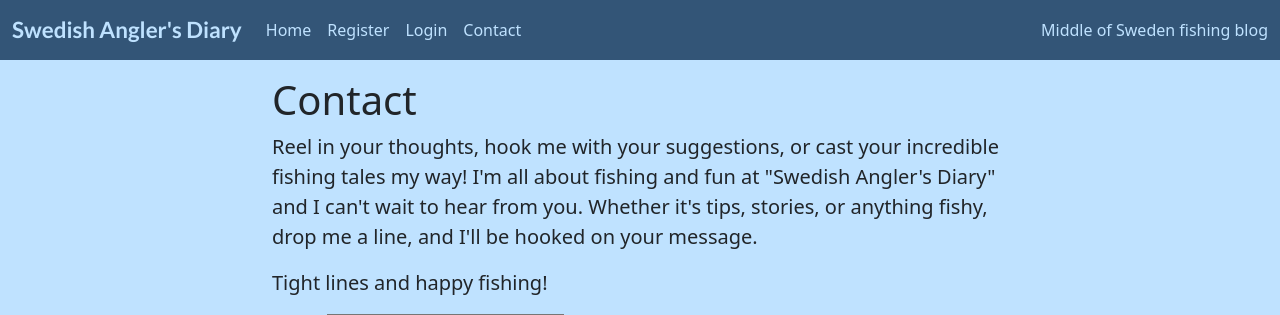
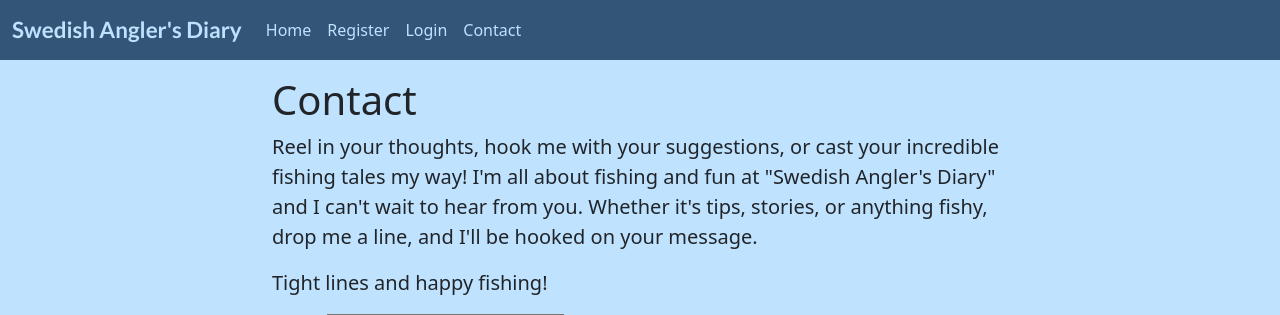
Before and after one commit to Pierreslag/fishingblog, a Django app: page /contact/ in a window 1280 px wide. Shown: the top 315 px of the page. Run offline with Django 3.2, Linux system fonts and the light colour scheme.

Commit message:
Remove annoying span

```diff
--- a/static/css/style.css
+++ b/static/css/style.css
@@ -184,7 +184,3 @@ footer a {
 .navbar-light .navbar-nav .nav-link {
   color: #BFE2FF;
 }
-
-#nav-msg {
-  color: #BFE2FF;
-}
--- a/templates/base.html
+++ b/templates/base.html
@@ -59,9 +59,6 @@
                         <a class="nav-link" href="{% url 'contact_us' %}">Contact</a>
                     </li>
                 </ul>
-                <span class="navbar-text" id="nav-msg">
-                    Middle of Sweden fishing blog
-                </span>
             </div>
         </div>
     </nav>
```
